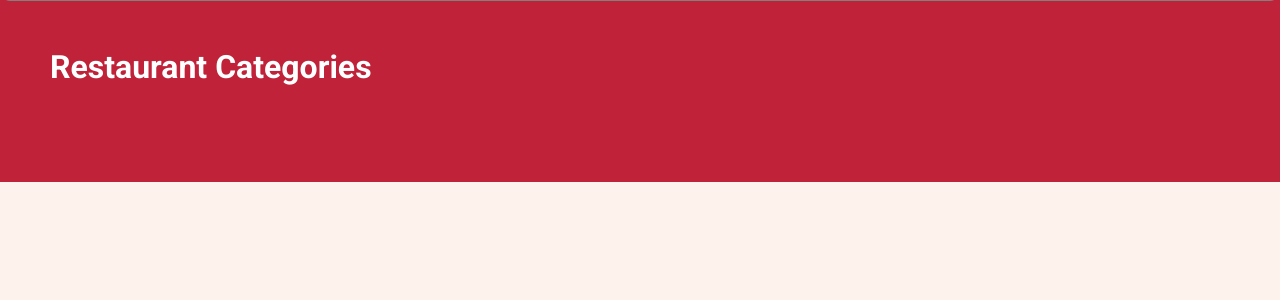
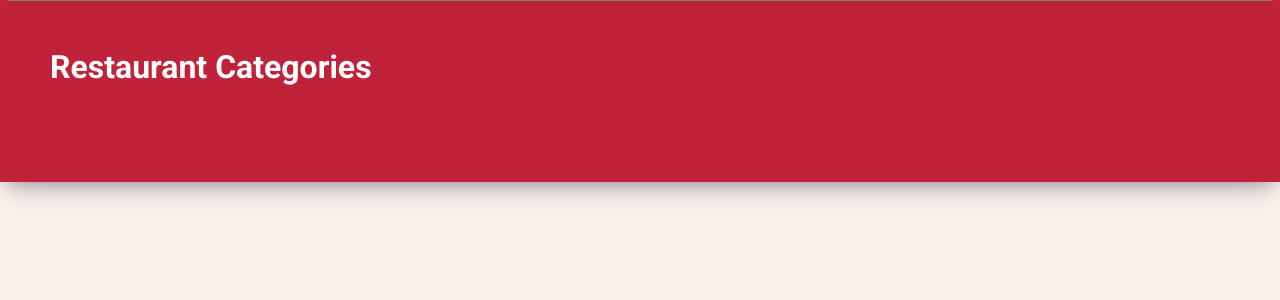
Before and after one commit to NateWaldschmidt/table-booker, a WordPress theme: template themes/table-booker/page-restaurant-categories.php in a window 1280 px wide. Shown: the part 100-400 px from the top of the page. Run offline with PHP 8.4 and a stand-in for WordPress, Linux system fonts and the light colour scheme; the site name, menu and one post (Sample post) are stand-ins, and other content is empty; style sheets or scripts are compiled from the project's sources.

Commit message:
Added box shadows to the red background just like the landing page has.

```diff
--- a/themes/table-booker/assets/sass/restaurant-categories.scss
+++ b/themes/table-booker/assets/sass/restaurant-categories.scss
@@ -9,6 +9,7 @@ main {
     margin: 0 auto;
 
     background-color: var.$color-primary;
+    box-shadow: var.$bs-light;
 }
 
 h1 {
--- a/themes/table-booker/assets/sass/utilities/_variables.scss
+++ b/themes/table-booker/assets/sass/utilities/_variables.scss
@@ -19,6 +19,9 @@ $color-font-light: #ffffff;
 /// Dark color for font related elements and things.
 $color-font-dark:  #333333;
 
+// Light background box shadow to use.
+$bs-light: rgba(50, 50, 93, 0.25) 0px 13px 27px -5px, rgba(0, 0, 0, 0.3) 0px 8px 16px -8px;
+
 /// The main content width.
 $wrap-val: 1180px;
 
```
